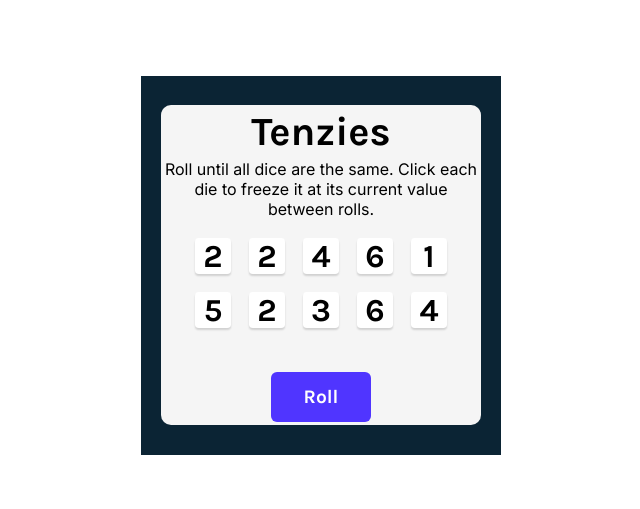
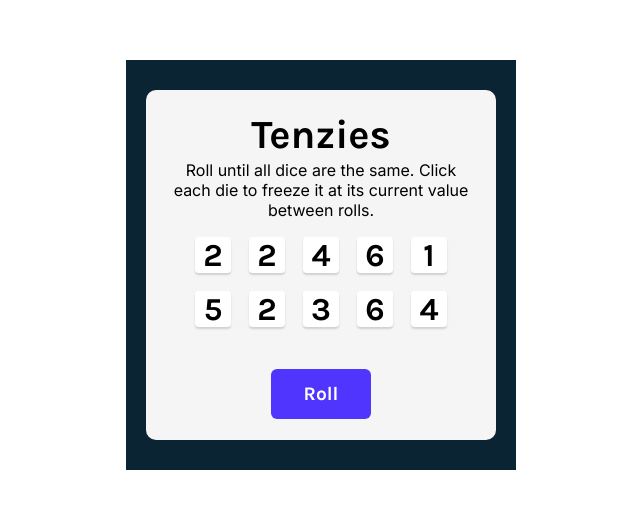
Before and after one commit to vihang7660/Tenzies, a React (Vite) app: page / in a window 1280 px wide. Shown: the part 143-652 px from the top of the page, without its empty margins (319-959 px from the left). Built offline with nearby package versions, Linux system fonts and the light colour scheme.

Commit message:
added the confetti effect, did some refactoring.

```diff
--- a/package.json
+++ b/package.json
@@ -17,6 +17,7 @@
     "@types/react-dom": "^18.0.6",
     "@vitejs/plugin-react": "^2.1.0",
     "nanoid": "^4.0.0",
+    "react-confetti": "^6.1.0",
     "vite": "^3.1.0"
   }
 }
--- a/src/App.jsx
+++ b/src/App.jsx
@@ -1,6 +1,7 @@
 import React from "react";
 import Die from "./Die";
 import { nanoid } from "nanoid";
+import Confetti from "react-confetti";
 
 function App() {
   function allNewDice() {
@@ -44,13 +45,6 @@ function App() {
     }
   }, [diceNum]);
 
-  /* React.useEffect(() => {
-  if (tenzies === true) {
-    setTenzies(false)
-    setDiceNum(allNewDice())
-  }
-}, [tenzies]) */
-
   function holdDice(id) {
     setDiceNum((prevState) => {
       return prevState.map((item) =>
@@ -84,13 +78,14 @@ function App() {
         );
       });
     } else {
-      setTenzies(false)
-      setDiceNum(allNewDice())
+      setTenzies(false);
+      setDiceNum(allNewDice());
     }
   }
 
   return (
     <main>
+      {tenzies === true ? <Confetti /> : false}
       <div className="box">
         <h1 className="title">Tenzies</h1>
         <p className="instructions">
--- a/src/index.css
+++ b/src/index.css
@@ -10,20 +10,21 @@ main {
   display: flex;
   justify-content: center;
   align-items: center;
-  height: 379px;
-  width: 360px;
+  height: 410px;
+  width: 390px;
   background-color: #0b2434;
 }
 
 .box {
-  height: 320px;
-  width: 320px;
+  height: 310px;
+  width: 310px;
   border-radius: 10px;
   background-color: #f5f5f5;
   display: flex;
   flex-direction: column;
   align-items: center;
   justify-content: space-evenly;
+  padding: 20px;
 }
 
 .title {
```
Also changed, not shown: src/Die.jsx (+8 -7 lines), 2 other files (tests, documents, lock files or other folders).
